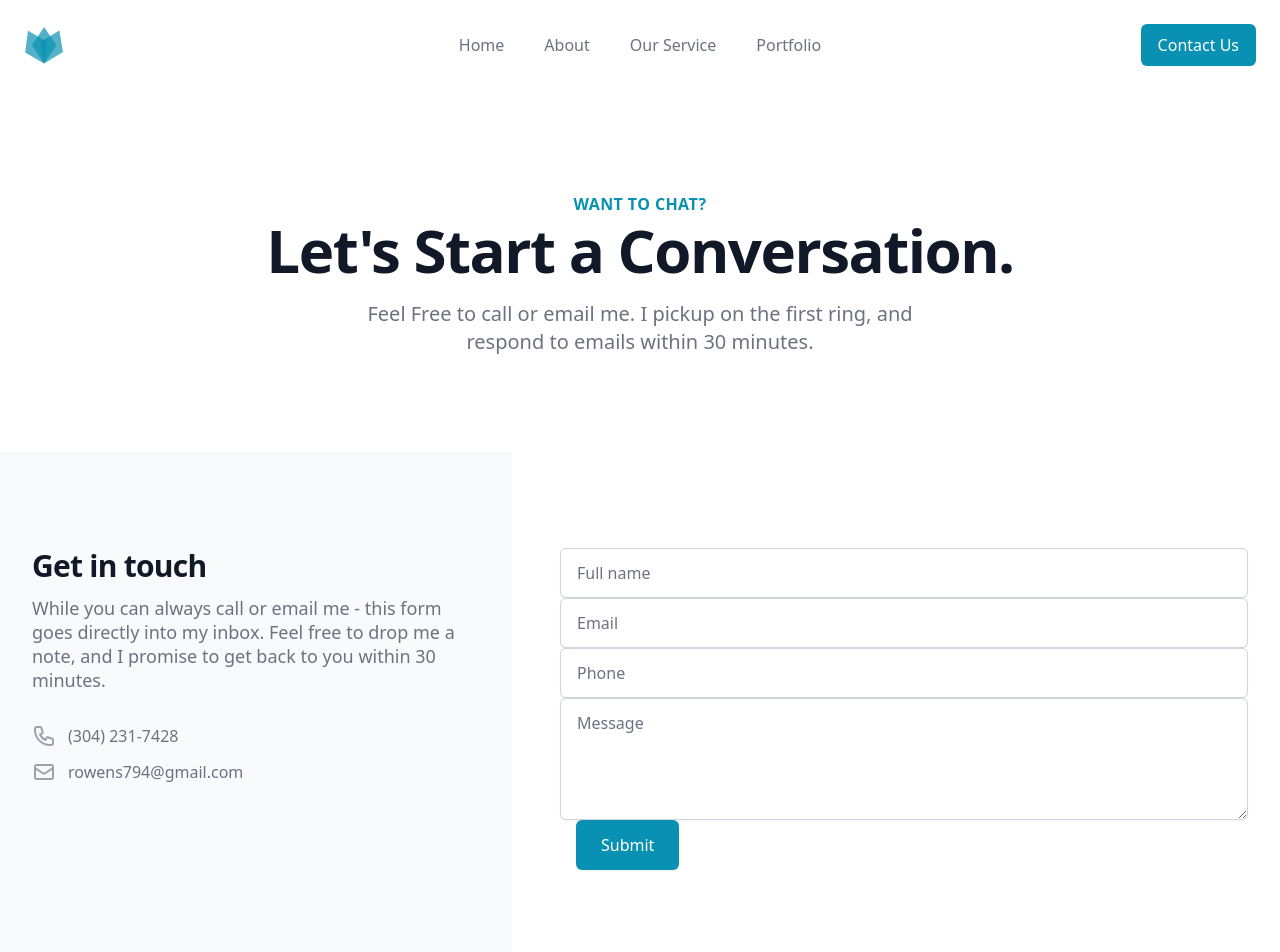
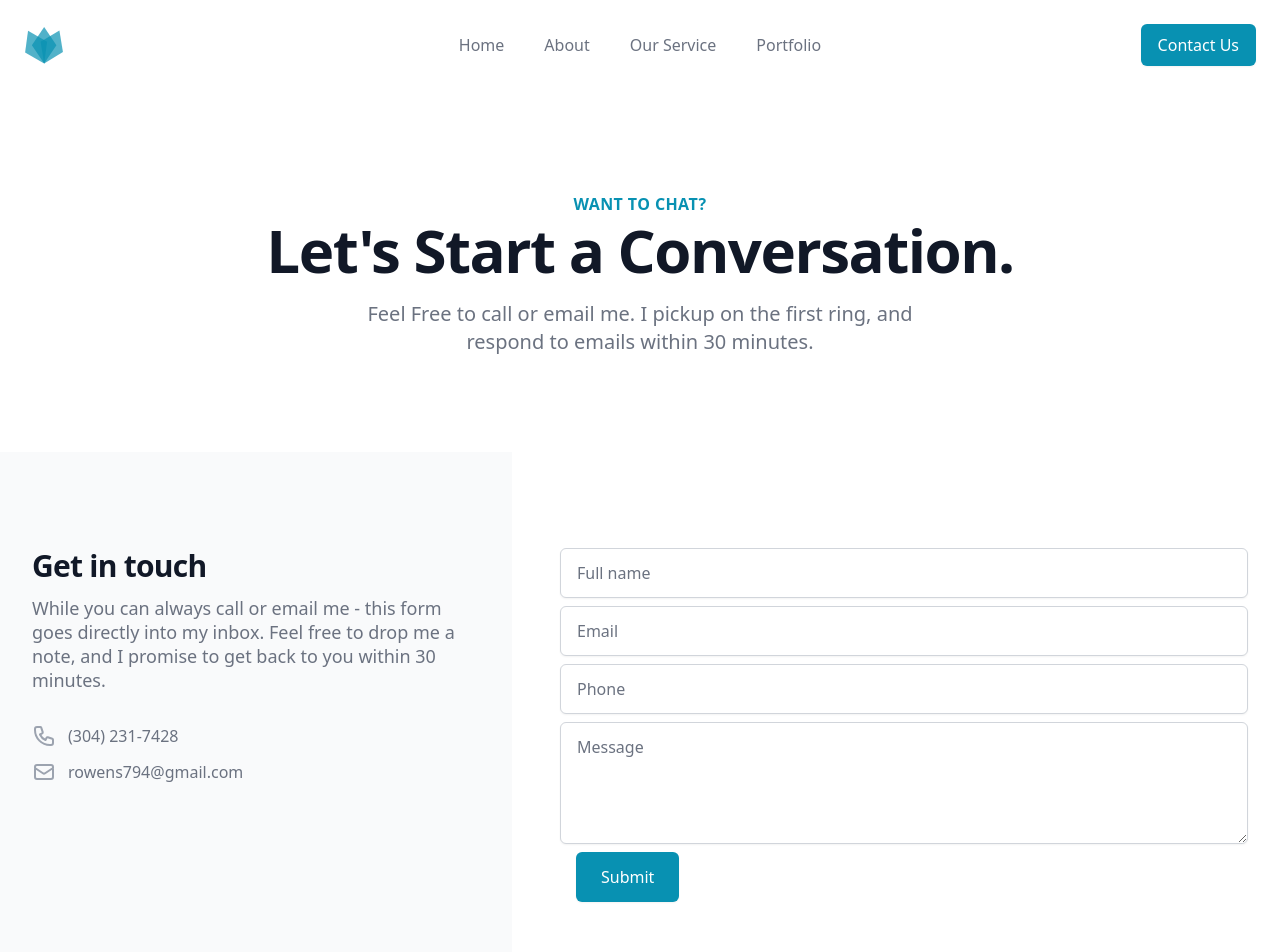
Before and after one commit to rowens794/freelance-template, a Next.js app: page /contact in a window 1280 px wide. Shown: the top 952 px of the page. Built offline with nearby package versions, Linux system fonts and the light colour scheme.

Commit message:
added form styling

```diff
--- a/page-sections/contact/split-two-tone/index.tsx
+++ b/page-sections/contact/split-two-tone/index.tsx
@@ -52,15 +52,16 @@ export default function Index() {
         <div className="px-4 py-16 bg-white sm:px-6 lg:col-span-3 lg:py-24 lg:px-8 xl:pl-12">
           <div className="max-w-lg mx-auto lg:max-w-none">
             <form
-              name="contact-page1"
+              name="ContactPage"
               method="POST"
               data-netlify="true"
               netlify-honeypot="bot-field"
+              className="grid grid-cols-1 gap-2"
             >
               <input
                 type="hidden"
-                name="contact-page1"
-                value="contact-page1"
+                name="ContactPage"
+                value="contact"
                 className="grid grid-cols-1 gap-y-6"
               />
               <p className="hidden">
```
